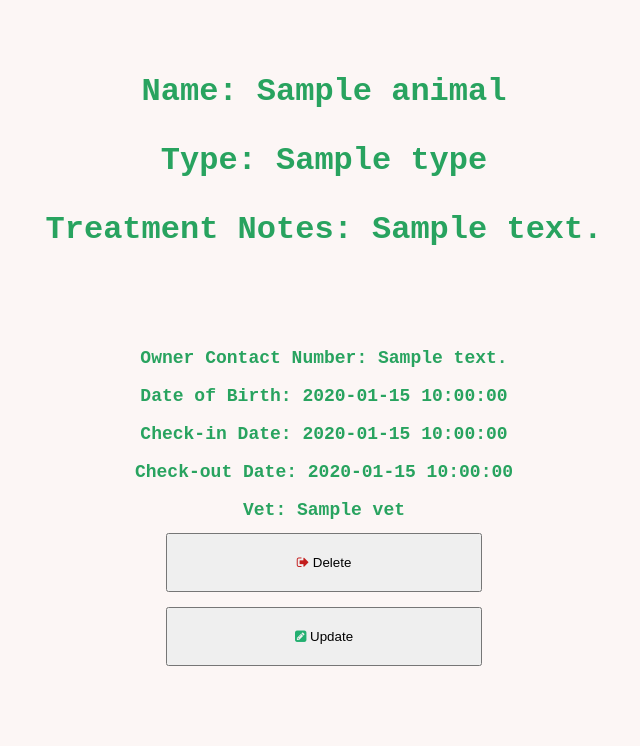
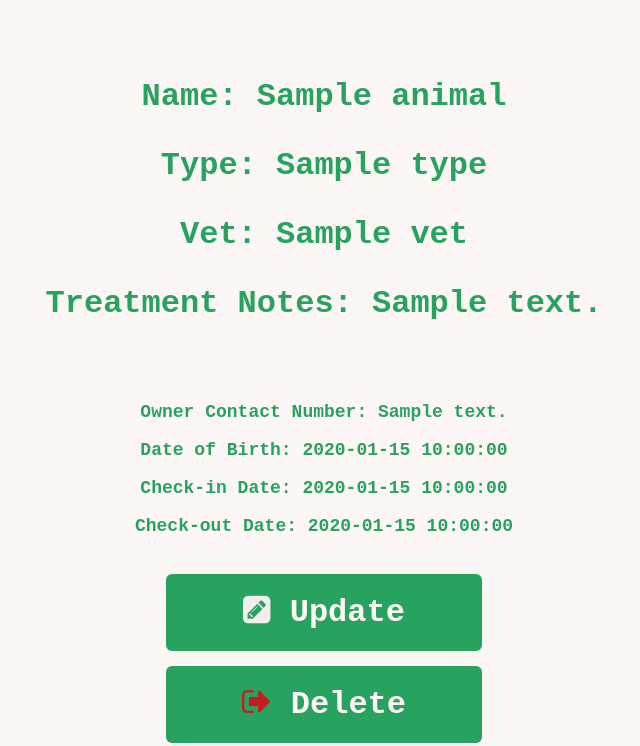
Before and after one commit to kcaj21/Python_Project_Vet_v2, a Flask app: page /animals/1 in a window 1280 px wide. Shown: the part 91-837 px from the top of the page, without its empty margins (316-956 px from the left). Before the commit the page ends 757 px from the top, so only its background shows below. Run offline with Flask 3, Linux system fonts and the light colour scheme; a database or web service that is not in the repository returns one stand-in record (values such as "Sample title"); some libraries are stand-ins or nearby versions.

Commit message:
finished fusing over font colours

```diff
--- a/static/style.css
+++ b/static/style.css
@@ -123,12 +164,24 @@ input[type=date] {
     padding: 20px;
     align-items: center;
     margin: 20px 8px;
+    background-color: #28a35f;
+    color: #FCF6F5;
+    font-family: 'Courier New', Courier, monospace;
+    font-weight: 800;
+    border-style: None;
+    border-radius: 6px;
+    font-size: 32px;
+}
+
+.update_animal_btn:hover {
+    background-color:#00893e;
+    transition: 0.2s;
 }
 
 .show_animal_container_head{
     margin: auto;
     width: 50%;
-    padding: 25px;
+    padding: 30px;
     font-family: 'Courier New', Courier, monospace;
     font-weight: 800;
     font-size: xx-large;
@@ -139,7 +192,7 @@ input[type=date] {
 .show_animal_container_body{
     margin: auto;
     width: 50%;
-    padding: 25px;
+    /* padding: 25px; */
     font-family: 'Courier New', Courier, monospace;
     font-weight: 800;
     font-size: large;
@@ -151,16 +204,39 @@ input[type=date] {
     margin: -5px 0px;
     width: 50%;
     padding: 20px;
-
+    align-items: center;
+    background-color: #28a35f;
+    color: #FCF6F5;
+    font-family: 'Courier New', Courier, monospace;
+    font-weight: 800;
+    border-style: None;
+    border-radius: 6px;
+    font-size: 32px;
 
 
 }
 
+.final_delete_btn:hover {
+    background-color:#890200;
+    transition: 0.2s;
+}
 .final_update_btn {
     margin: 20px 0px;
     width: 50%;
     padding: 20px;
+    align-items: center;
+    background-color: #28a35f;
+    color: #FCF6F5;
+    font-family: 'Courier New', Courier, monospace;
+    font-weight: 800;
+    border-style: None;
+    border-radius: 6px;
+    font-size: 32px;
 
+}
+.final_update_btn:hover {
+    background-color:#00893e;
+    transition: 0.2s;
 }
 
 .vet_name {
--- a/templates/animals/show.html
+++ b/templates/animals/show.html
@@ -5,6 +5,7 @@
 <div class="show_animal_container_head">
     <p>Name: {{animal.name}}</p>
     <p>Type: {{animal.type}}</p>
+    <p>Vet: {{animal.vet.name}}</p>
     <p>Treatment Notes: {{animal.treatment_notes}}</p>
 </div>
 <div class="show_animal_container_body">
@@ -12,15 +13,13 @@
     <p>Date of Birth: {{animal.date_of_birth}}</p>
     <p>Check-in Date: {{animal.check_in_date}}</p>
     <p>Check-out Date: {{animal.check_out_date}}</p>
-    <p>Vet: {{animal.vet.name}}</p>
 
+    <form class="update_animal" action="/animals/{{animal.id}}/update" method="get">
+        <button class="final_update_btn"><i class="fa fa-pencil-square" style="color:rgb(244, 237, 236)"></i> Update</button>
+    </form>
 
     <form class="delete_animal" action="/animals/{{animal.id}}/delete" method="post">
         <button class="final_delete_btn"><i class="fa fa-sign-out" style="color:rgb(195, 29, 29)"></i> Delete</button>
     </form>
-
-    <form class="update_animal" action="/animals/{{animal.id}}/update" method="get">
-        <button class="final_update_btn"><i class="fa fa-pencil-square" style="color:rgb(35, 175, 112)"></i> Update</button>
-    </form>
 </div>
 {% endblock %}
```
Also changed, not shown: other parts of static/style.css (+46 -17 lines), templates/animals/index.html (+5 -6 lines).
